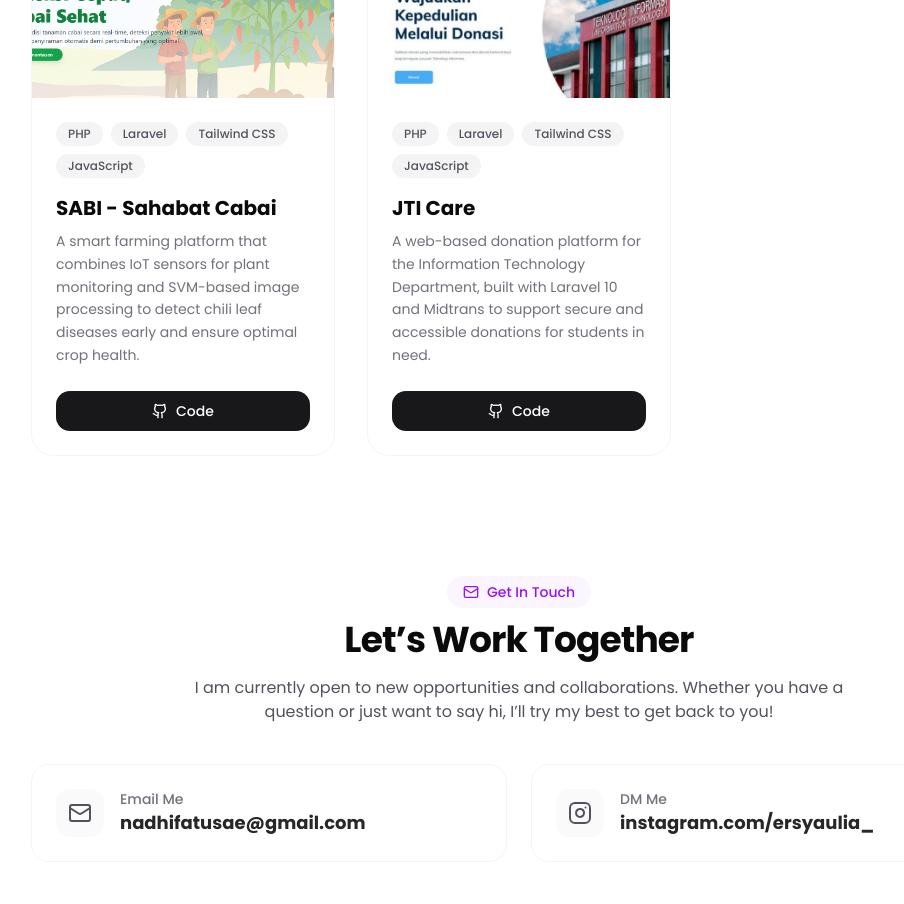
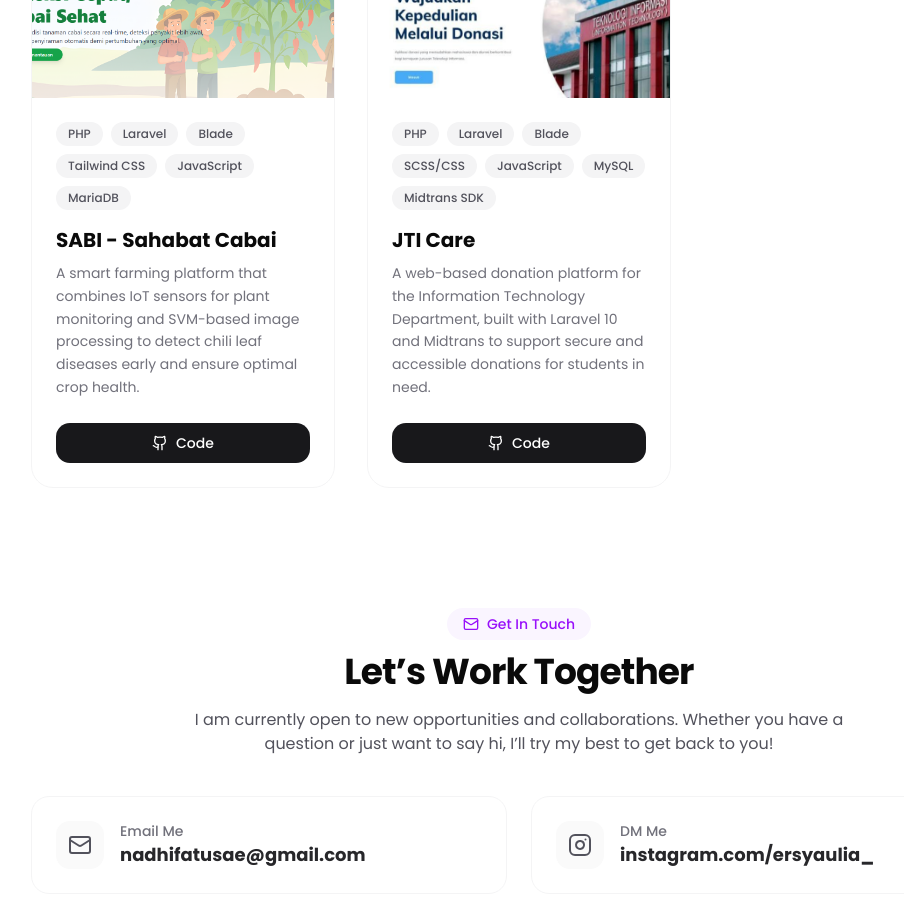
Before and after one commit to nadhiuuu/portfolio, a Next.js app: page / in a window 1280 px wide. Shown: the part 1680-2584 px from the top of the page, without its empty margins (121-1025 px from the left). Built offline with nearby package versions, Linux system fonts and the light colour scheme.

Commit message:
Update Project✨

```diff
--- a/components/sections/ProjectSection.tsx
+++ b/components/sections/ProjectSection.tsx
@@ -13,14 +13,14 @@ export default function HeroSection() {
               {
                 title: "SABI - Sahabat Cabai",
                 desc: "A smart farming platform that combines IoT sensors for plant monitoring and SVM-based image processing to detect chili leaf diseases early and ensure optimal crop health.",
-                tech: ["PHP", "Laravel", "Tailwind CSS", "JavaScript"],
+                tech: ["PHP", "Laravel", "Blade", "Tailwind CSS", "JavaScript", "MariaDB"],
                 image: "/image/SABI.png",
                 link: "https://github.com/nadhiuuu/sabi-sahabat_cabai",
               },
               {
                 title: "JTI Care",
                 desc: "A web-based donation platform for the Information Technology Department, built with Laravel 10 and Midtrans to support secure and accessible donations for students in need.",
-                tech: ["PHP", "Laravel", "Tailwind CSS", "JavaScript"],
+                tech: ["PHP", "Laravel", "Blade", "SCSS/CSS", "JavaScript", "MySQL", "Midtrans SDK"],
                 image: "/image/JTICare.jpeg",
                 link: "https://github.com/nadhiuuu/jticare",
               },
```
